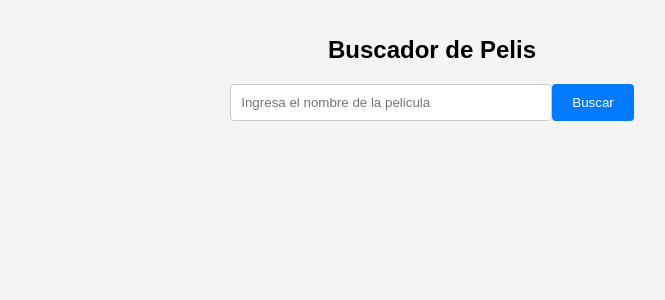
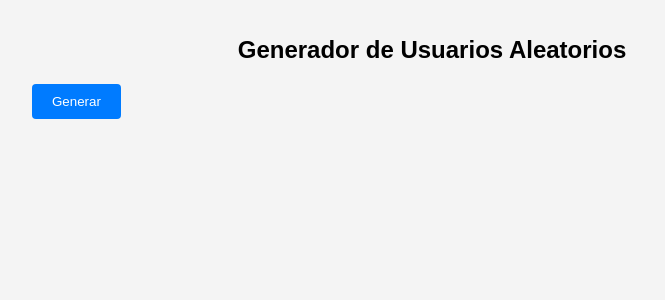
Before and after one commit to SHADOW-1104/GeneradorPersonas, a React (Vite) app: page / in a window 1280 px wide. Shown: the top 300 px of the page, without its empty margins (208-873 px from the left). Built offline with nearby package versions, Linux system fonts and the light colour scheme.

Commit message:
cambie todo ALV

```diff
--- a/src/App.jsx
+++ b/src/App.jsx
@@ -1,67 +1,41 @@
-import { useState } from "react"
+import { useState } from "react";
 
 export const App = () => {
-  // Aqui va toda la logica para mandar al RETURN
+  const urlBase = 'https://randomuser.me/api';
+  const [usuarios, setUsuarios] = useState([]);
 
-  const urlBase = 'https://freetestapi.com/api/v1/movies'
-  // const API_KEY = '' solo se usa para las APIs con controles de uso
+  const handleSubmit = (e) => {
+    e.preventDefault();
+    fetchUsuarios();
+  };
 
-  // useState modifica la "variable" que contiene un estado inmutable, solo se puede cambiar con "setVariable"
-  const [busqueda, setBusqueda] = useState('')
-  const [peliculas, setPeliculas] = useState([])
-
-  // El "evento" (e) pasa el "valor" del "evento" del "objetivo" "e.taget.value" a "setVariable"
-  const handleInputChange = (e) => {
-    setBusqueda(e.target.value)
-
-  }
-
-  // Manejando el comportamiento del formulario
-  // prevenir que el formulario recague la pagina y usar el fetch para la API
-  const handleSubmit = (e) => {
-    e.preventDefault()
-    fetchPeliculas()
-
-  }
-
-  // Manejo de la API
-
-  const fetchPeliculas = async () =>{
+  const fetchUsuarios = async () => {
     try {
-      // Solicitamos los datos a la URL de la API
-      const response = await fetch(`${urlBase}?search=${busqueda}`)
-      const data = await response.json()
-      setPeliculas(data)
-
+      const response = await fetch(urlBase);
+      const data = await response.json();
+      setUsuarios(data.results); // Asegúrate de obtener la propiedad 'results'
     } catch (error) {
-      console.error('Ocurrio un error',error)
-
+      console.error('Ocurrió un error', error);
     }
-
-  }
-
-
+  };
 
   return (
     <div className="container">
-      {/* Aqui se pinta el JSX para el DOM */}
-      <h1>Buscador de Pelis</h1>
-      <form onSubmit={handleSubmit}>
-        <input type="text" name="search" id="search" value={busqueda} onChange={handleInputChange} autoComplete="off" placeholder="Ingresa el nombre de la pelicula"/>
-        <button type="submit">Buscar</button>
-      </form>
-
+      <h1>Generador de Usuarios Aleatorios</h1>
+      <button type="button" onClick={handleSubmit}>Generar</button>
       <div>
-      {peliculas.map((pelicula) => (
-          <div key={pelicula.id}>
-            <h2>{pelicula.title}</h2>
-            <p>{pelicula.plot}</p>
-
+        {usuarios.map((usuario, index) => (
+          <div key={index}>
+            <h2>Nombre: {usuario.name.first} {usuario.name.last}</h2>
+            <h4>Edad: {usuario.dob.age} años</h4>
+            <img src={usuario.picture.large} alt="User thumbnail" />
+            <p><strong>Pais: </strong>{usuario.location.country}</p>
+            <p><strong>Ciudad: </strong>{usuario.location.city}</p>
+            <p><strong>Calle: </strong>{usuario.location.street.name} #{usuario.location.street.number}</p>
+            <p><strong>Email: </strong>{usuario.email} <strong>Password: </strong>{usuario.login.username}</p>
           </div>
         ))}
-
       </div>
-
     </div>
-  )
-}
+  );
+};
```
